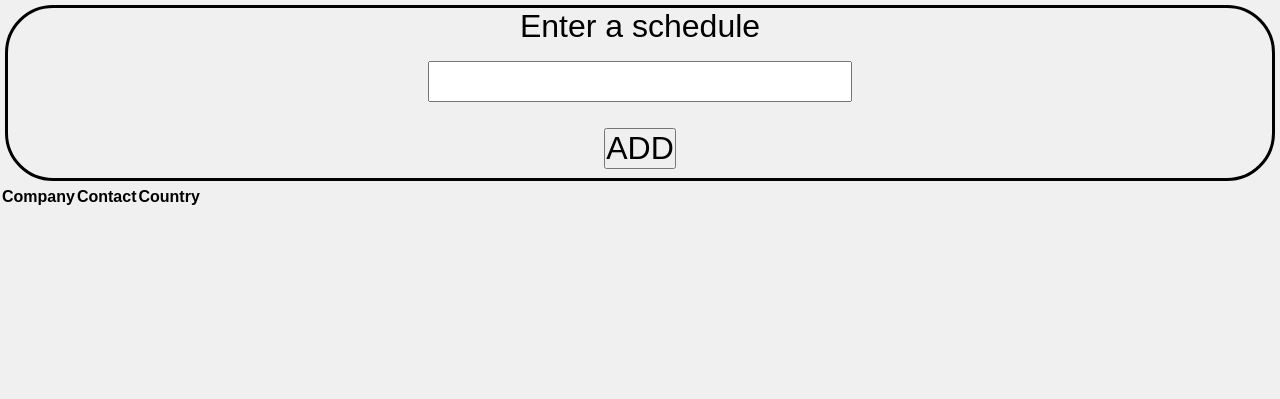
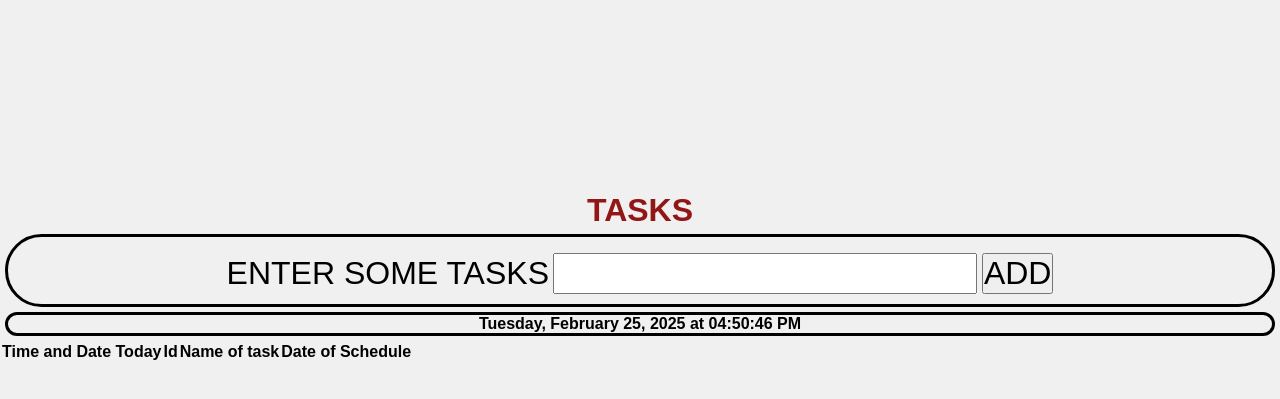
Before and after one commit to Josh011600/phpproj, a Flask app: page / in a window 1280 px wide. Shown: the top 399 px of the page. Run offline with Flask 3, Linux system fonts and the light colour scheme; lists and menus that the app fills with data are empty.

Commit message:
commit all

```diff
--- a/static/js/script1.js
+++ b/static/js/script1.js
@@ -1,8 +1,18 @@
-function myFunction() {
-    var table = document.getElementById("table_content");
-    var row = table.insertRow(0);
-    var cell1 = row.insertCell(0);
-    var cell2 = row.insertCell(1);
-    cell1.innerHTML = "NEW CELL1";
-    cell2.innerHTML = "NEW CELL2";
-  }
+/* for time and date */
+function updateDateTime() {
+  const now = new Date();
+  const options = {
+      weekday: 'long',
+      year: 'numeric',
+      month: 'long',
+      day: 'numeric',
+      hour: '2-digit',
+      minute: '2-digit',
+      second: '2-digit'
+  };
+  document.getElementById('datetime').textContent = now.toLocaleDateString('en-US', options);
+}
+
+setInterval(updateDateTime, 1000); // Update every second
+updateDateTime(); // Initial call to display immediately
+/* for time and date end */
--- a/templates/index1.html
+++ b/templates/index1.html
@@ -1,3 +1,4 @@
+<!-- Goal of the project 2/25/2025-->
 <!DOCTYPE html>
 <html lang="en">
 <head>
@@ -8,19 +9,27 @@
     <title>Todo app</title>
 </head>
 <body>
+    <h1 class="heading">TASKS</h1>
+    <!--
+    <h3>Goal:</h3><p>This app will display records and will
+        create task list for the user inside the table</p>-->
+    <!--Main function as of 2/25/2025-->
     <div class="container">
-    <label for="enter_Text" class="label1">Enter a schedule</label><br>
-    <input type="text" class="text_Box1" for="textbox"><br>
+    <label for="enter_Text" class="label1">ENTER SOME TASKS</label>
+    <input type="text" class="text_Box1" for="textbox">
     <button class="add_Button" onclick="myFunction()">ADD</button>
     </div>
     <table id="myTable">
-        <tr>
-            <th>Company</th>
-            <th>Contact</th>
-            <th>Country</th>
+        <tr class="headings_for_table">
+            <th>Time and Date Today</th>
+            <th>Id</th>
+            <th>Name of task</th>
+            <th>Date of Schedule</th>
           </tr>
        <tr id="table_content">
-
+        <div class="container">
+            <p id="datetime"></p>
+        </div>
        </tr>
       </table>
       <br>
```
